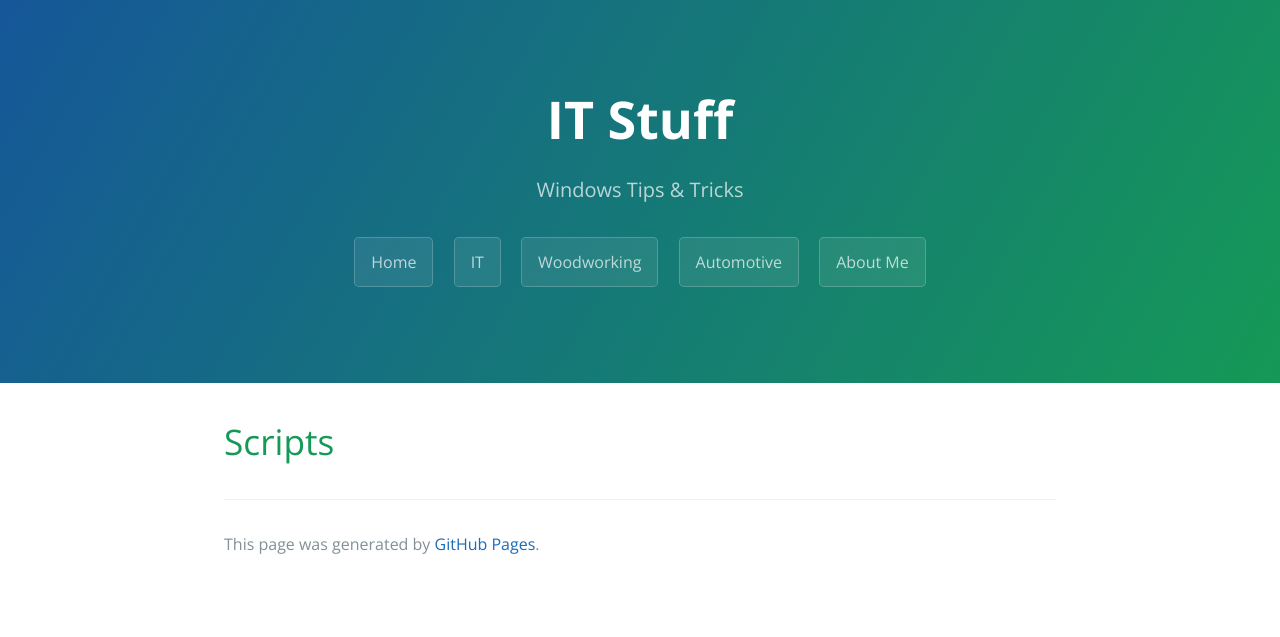
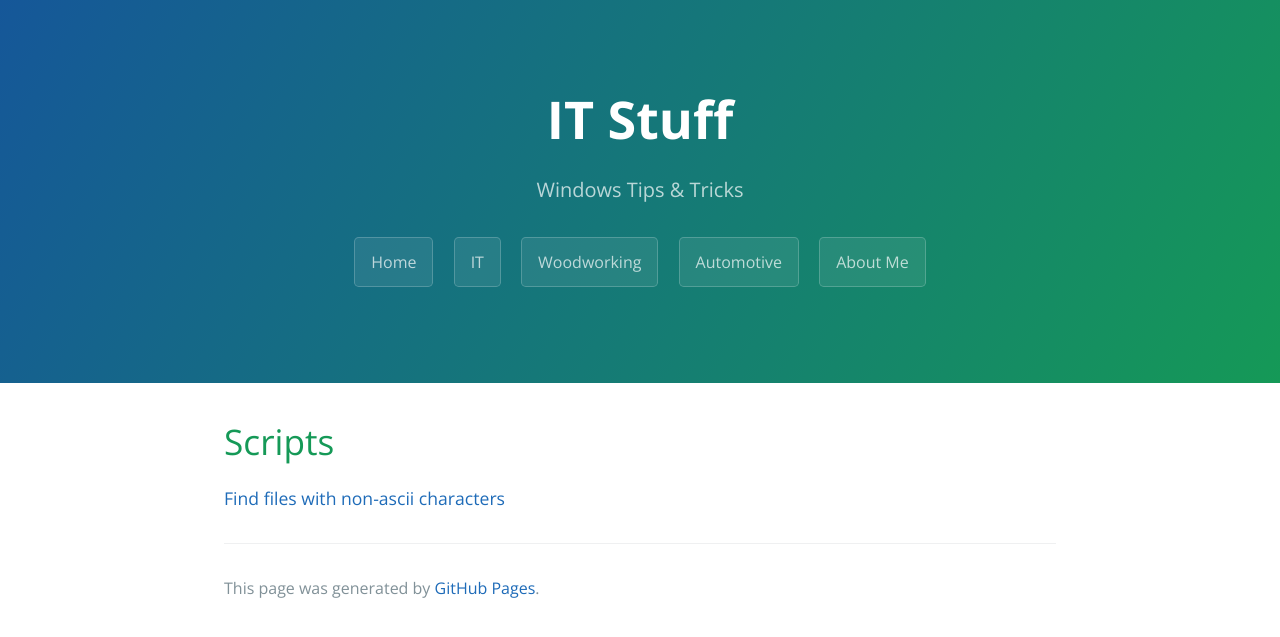
Before and after one commit to ognalysis/ognalysis.github.io, a Jekyll site: the page built from it/windows.md, in a window 1280 px wide. Shown: the top 637 px of the page. Built offline with Jekyll 4.4.1, drawn with Linux system fonts in a browser that asks for light colours.

Commit message:
Update windows.md

```diff
--- a/it/windows.md
+++ b/it/windows.md
@@ -5,3 +5,4 @@ description: Windows Tips & Tricks
 ---
 
 # Scripts
+[Find files with non-ascii characters](https://raw.githubusercontent.com/ognalysis/Scriptlets/refs/heads/main/Find-Files-with-non-ascii-chars.ps1)
```
